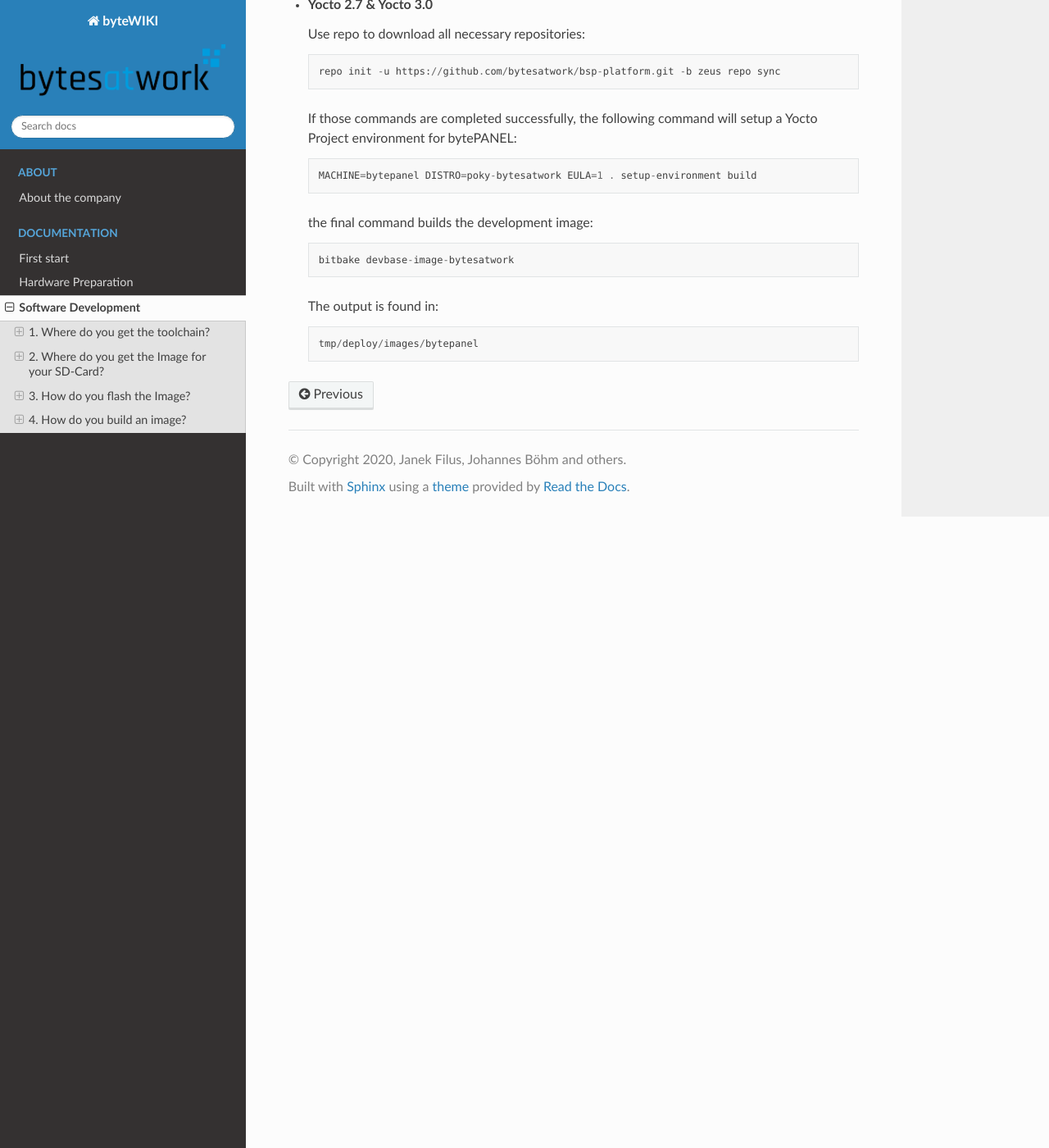
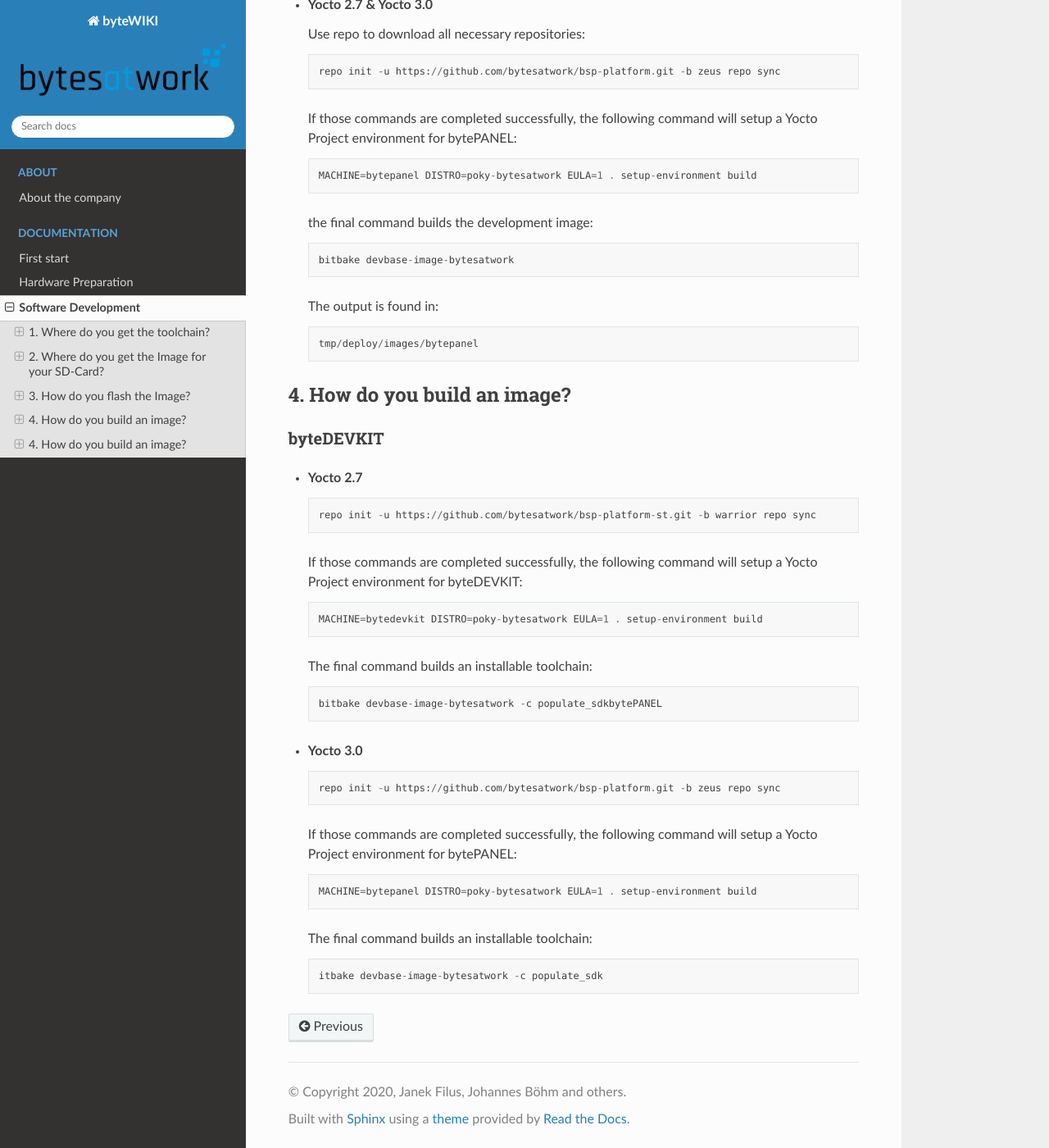
Before and after one commit to jfilus/byteWIKI, a Sphinx documentation site: the page built from docs/source/softwaredevelopment.rst, in a window 1280 px wide and 1400 px high, scrolled down 1861 px. Shown: the whole window at 82% size. Built offline with Sphinx 7.4.7 and the Read the Docs theme 2.0.0, drawn with Linux system fonts in a browser that asks for light colours; pages that are not in the unit, such as notebooks, are missing from menus.

Commit message:
Update softwaredevelopment.rst

```diff
--- a/docs/source/softwaredevelopment.rst
+++ b/docs/source/softwaredevelopment.rst
@@ -125,3 +125,48 @@
    ::
 
       tmp/deploy/images/bytepanel
+
+============================================
+4. How do you build an image?
+============================================
+
+byteDEVKIT
+----------
+
+-  **Yocto 2.7**
+
+   ::
+
+      repo init -u https://github.com/bytesatwork/bsp-platform-st.git -b warrior repo sync
+
+   If those commands are completed successfully, the following command
+   will setup a Yocto Project environment for byteDEVKIT:
+
+   ::
+
+      MACHINE=bytedevkit DISTRO=poky-bytesatwork EULA=1 . setup-environment build
+
+   The final command builds an installable toolchain:
+
+   ::
+
+      bitbake devbase-image-bytesatwork -c populate_sdkbytePANEL
+
+-  **Yocto 3.0**
+
+   ::
+
+      repo init -u https://github.com/bytesatwork/bsp-platform.git -b zeus repo sync
+
+   If those commands are completed successfully, the following command
+   will setup a Yocto Project environment for bytePANEL:
+
+   ::
+
+      MACHINE=bytepanel DISTRO=poky-bytesatwork EULA=1 . setup-environment build
+
+   The final command builds an installable toolchain:
+
+   ::
+
+      itbake devbase-image-bytesatwork -c populate_sdk
```
